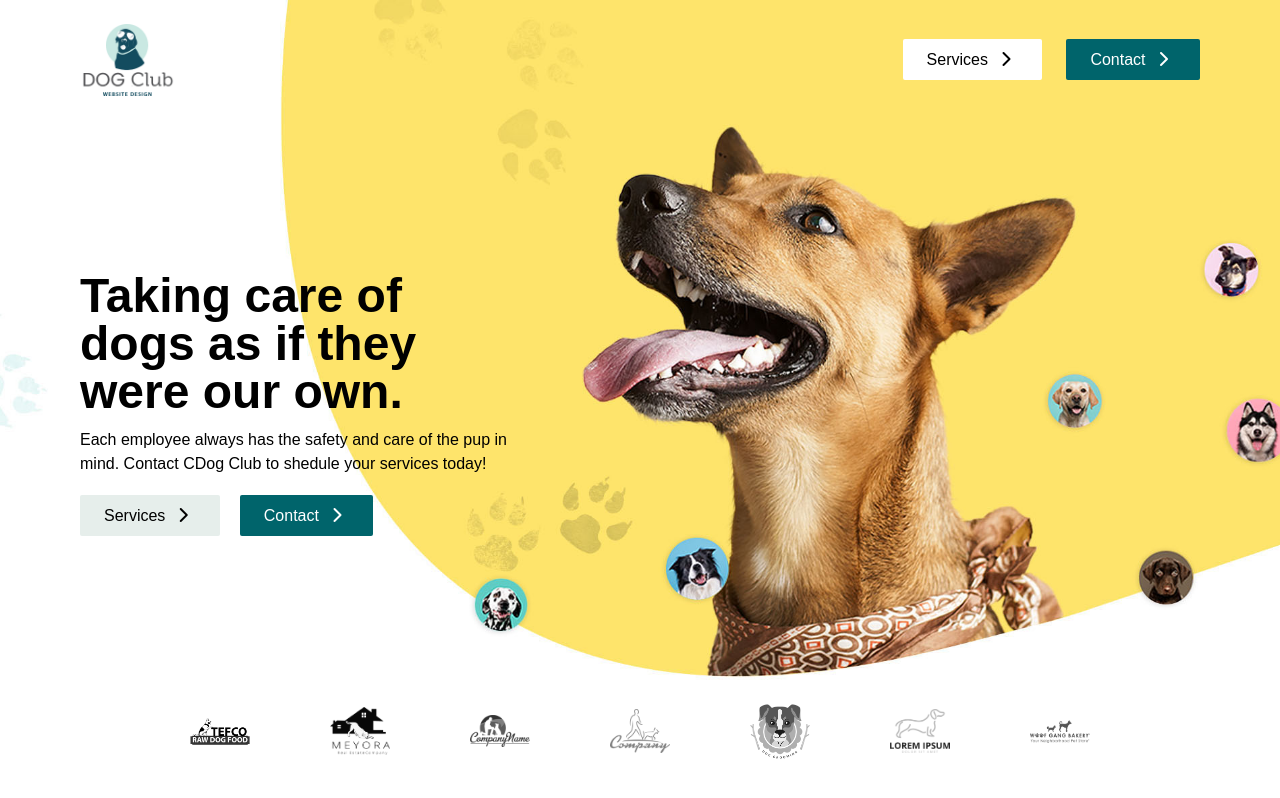
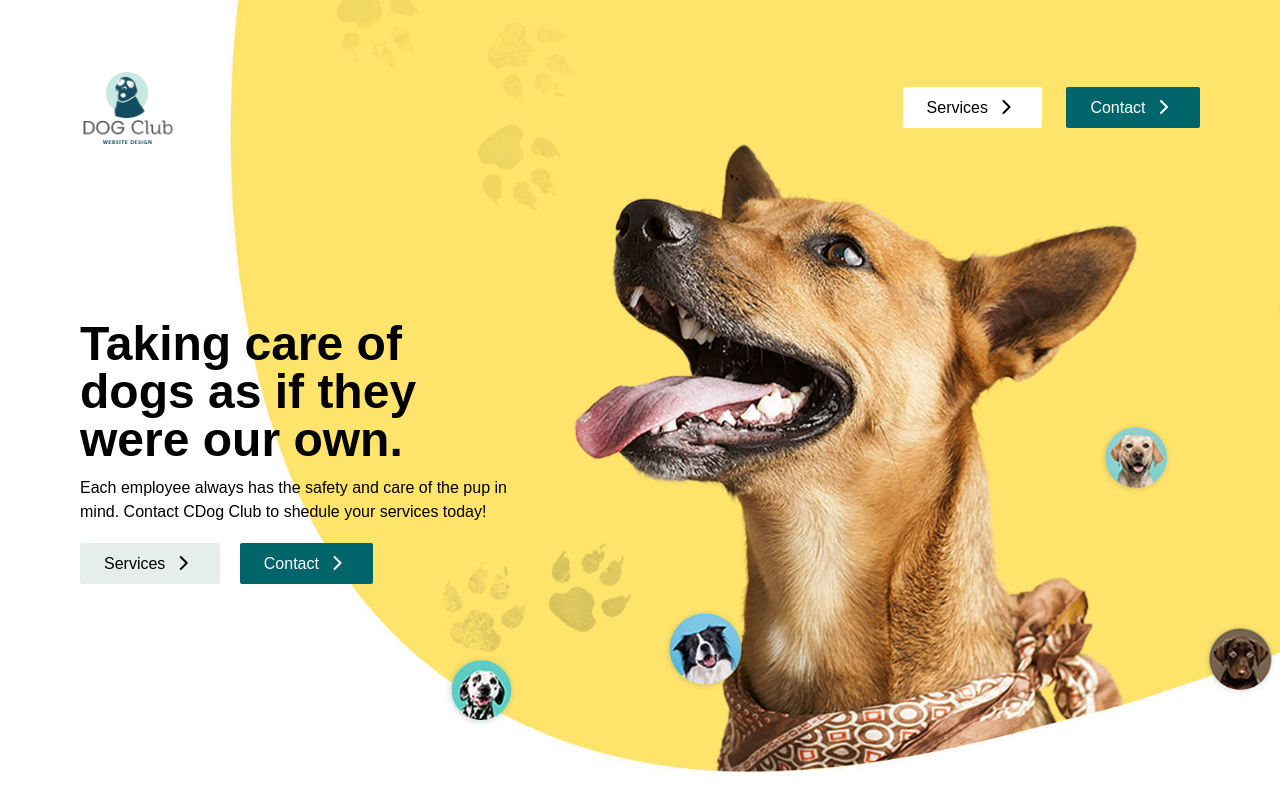
Before and after one commit to Pasindu-Peiris/tailwind-css-mobile-responsive, a React (Create React App) app in the folder client/: page / in a window 1280 px wide. Shown: the top 798 px of the page. Built offline with nearby package versions, Linux system fonts and the light colour scheme.

Commit message:
Update Homesection1.jsx

```diff
--- a/client/src/pages/Homesection1.jsx
+++ b/client/src/pages/Homesection1.jsx
@@ -15,7 +15,7 @@ const Homesection1 = () => {
     }
 
     return (
-        <section className=' w-[100%] h-[85vh]' style={style}>
+        <section className=' w-[100%] h-[85vh] md:h-auto md:py-12' style={style}>
 
             <nav className=' flex items-center justify-between px-20 w-[100%] h-[15vh] ' >
 
```
